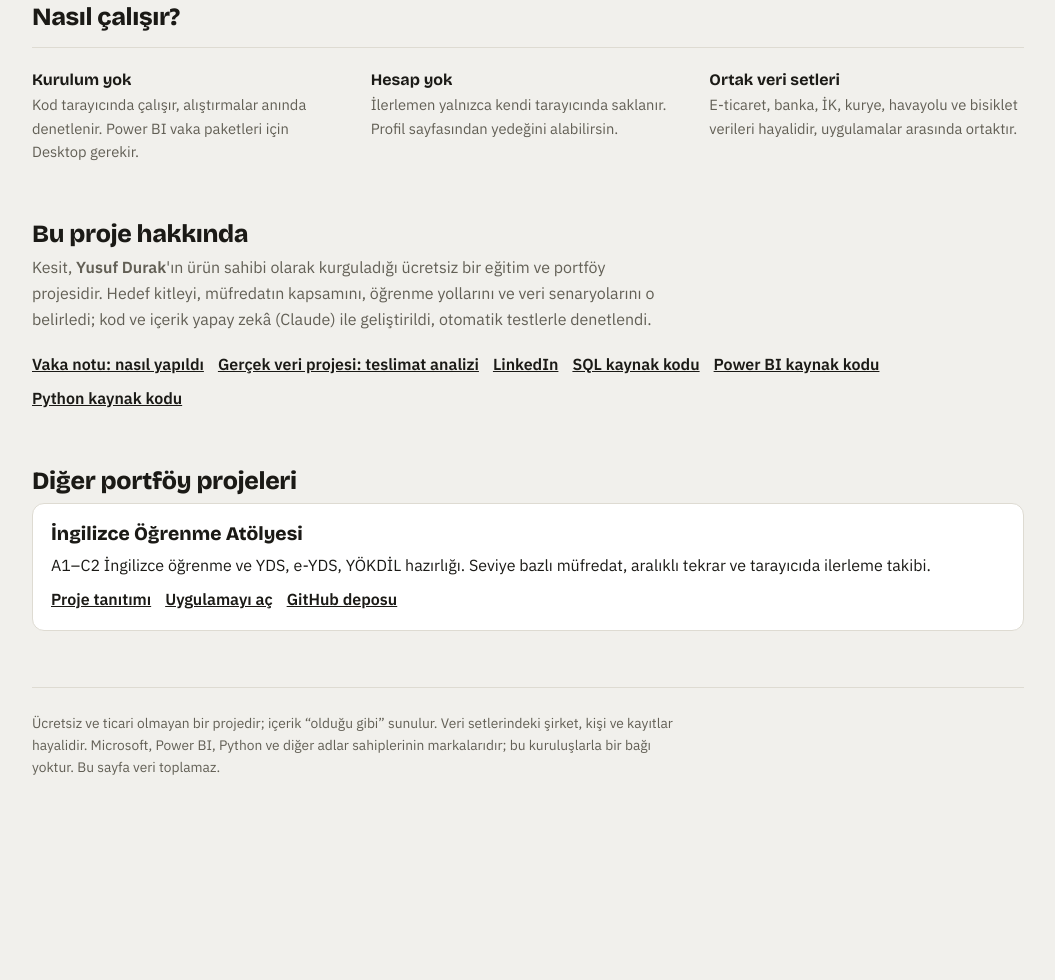
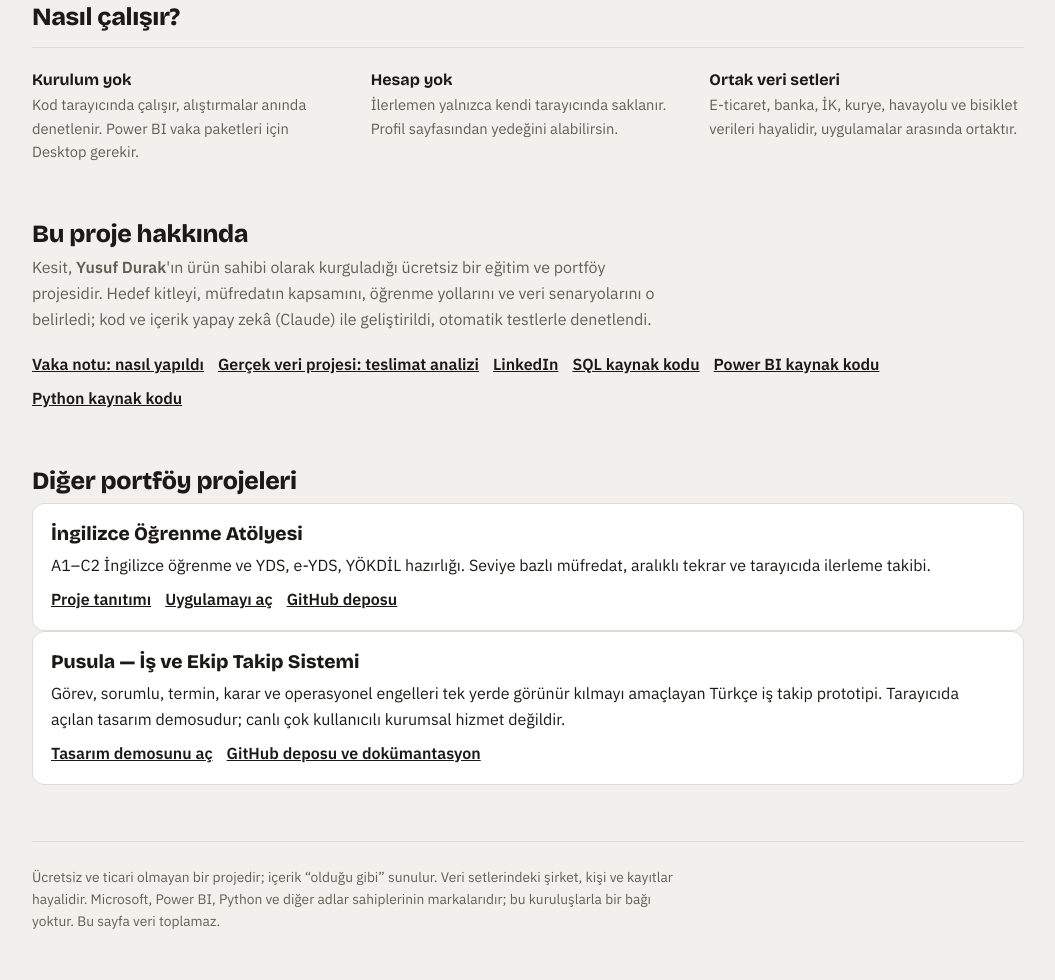
Before and after one commit to ysfdurak/ysfdurak.github.io, a plain HTML site: page index.html in a window 1280 px wide. Shown: the part 1583-2563 px from the top of the page, without its empty margins (112-1167 px from the left). Before the commit the page ends 2409 px from the top, so only its background shows below. Drawn offline with Linux system fonts and the light colour scheme.

Commit message:
portfolio: add Pusula task tracking project

```diff
--- a/index.html
+++ b/index.html
@@ -117,6 +117,11 @@ footer a{font-weight:600}
 <p>A1–C2 İngilizce öğrenme ve YDS, e-YDS, YÖKDİL hazırlığı. Seviye bazlı müfredat, aralıklı tekrar ve tarayıcıda ilerleme takibi.</p>
 <p class="links"><a href="/ingilizce-ogrenme-atolyesi/tanitim/">Proje tanıtımı</a><a href="/ingilizce-ogrenme-atolyesi/">Uygulamayı aç</a><a href="https://github.com/ysfdurak/ingilizce-ogrenme-atolyesi">GitHub deposu</a></p>
 </article>
+<article class="role" aria-labelledby="pusula-is-takip">
+<h3 id="pusula-is-takip">Pusula — İş ve Ekip Takip Sistemi</h3>
+<p>Görev, sorumlu, termin, karar ve operasyonel engelleri tek yerde görünür kılmayı amaçlayan Türkçe iş takip prototipi. Tarayıcıda açılan tasarım demosudur; canlı çok kullanıcılı kurumsal hizmet değildir.</p>
+<p class="links"><a href="/pusula-is-takip/">Tasarım demosunu aç</a><a href="https://github.com/ysfdurak/pusula-is-takip">GitHub deposu ve dokümantasyon</a></p>
+</article>
 </section>
 </main>
 <footer>
```
